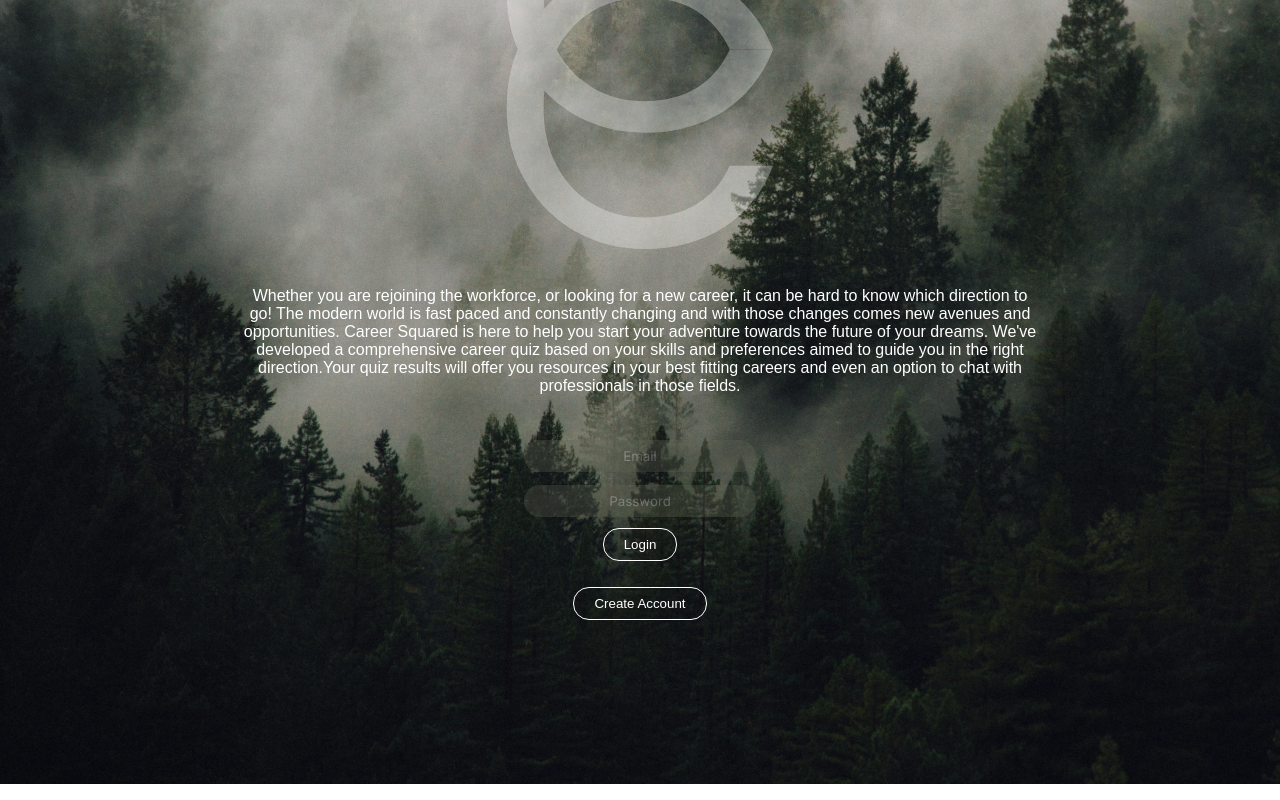
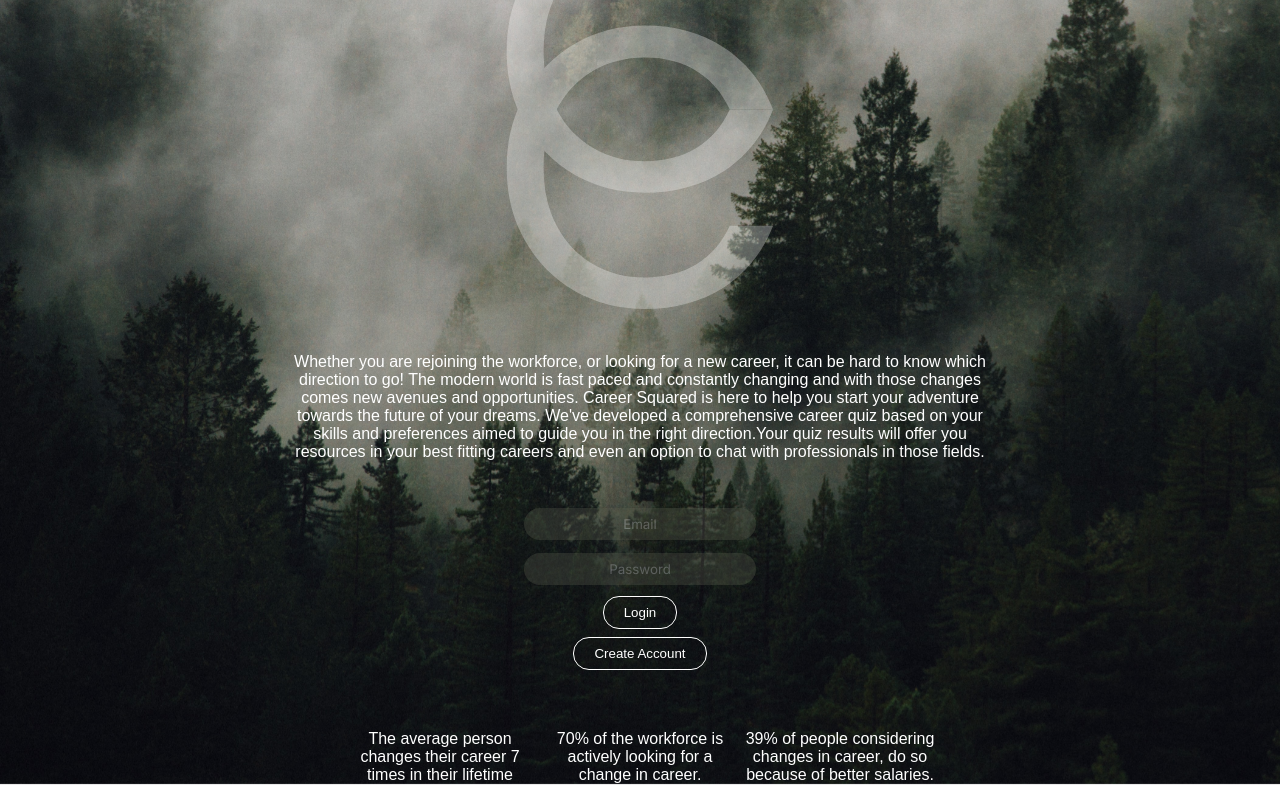
Before and after one commit to zacharypantalone/projectjjz, a React (Create React App) app: page / in a window 1280 px wide. Shown: the part 176-976 px from the top of the page. Before the commit the page ends 800 px from the top, so only its background shows below. Built offline with nearby package versions, Linux system fonts and the light colour scheme.

Commit message:
Improve styling for landing page

```diff
--- a/src/App.js
+++ b/src/App.js
@@ -66,6 +66,7 @@ function App() {
         className='background-image'
         src={backgroundImage}
       />
+      <article className='landing-page-container'>
         <img
           className='Logo'
           height={200}
@@ -95,8 +96,8 @@ function App() {
               />
             );
           })}
+          <div className='login-button-contianer'>
             <button onClick={handleLogin}>Login</button>
-      </form>
             <button
               className='Register'
               onClick={() => {
@@ -105,6 +106,15 @@ function App() {
             >
               Create Account
             </button>
+          </div>
+        </form>
+
+        <div className='facts-container'>
+          <p className='fact'>The average person changes their career 7 times in their lifetime</p>
+          <p className='fact'>70% of the workforce is actively looking for a change in career.</p>
+          <p className='fact'>39% of people considering changes in career, do so because of better salaries. </p>
+        </div>
+      </article>
     </main>
   );
 }
--- a/src/styles/App.scss
+++ b/src/styles/App.scss
@@ -5,11 +5,15 @@
   min-height: 100%;
   width: 100%;
   height: auto;
-  position: fixed;
   top: 0;
   left: 0;
   justify-content: space-between;
   align-items: center;
+}
+
+.landing-page-container {
+  height: fit-content;
+  margin-top: 60px;
 }
 
 .background-image {
@@ -37,6 +41,9 @@
   z-index: 1;
   position: relative;
   top: 25%;
+  display: flex;
+  flex-direction: column;
+  align-items: center;
 }
 
 .Register {
@@ -50,7 +57,28 @@
   display: flex;
   flex-direction: column;
   min-width: 600px;
-  width: 800px;
-  margin-bottom: 20px;
-    margin-top: 20px;
+  width: 700px;
+  margin-bottom: 40px;
+  margin-top: 40px;
+
 }
+
+.facts-container {
+  color: white;
+  display: flex;
+  flex-direction: row;
+  justify-content: center;
+  margin-top: 40px;
+}
+
+.fact {
+  width: 200px;
+}
+
+.login-button-contianer {
+  display: flex;
+  flex-direction: column;
+  width: fit-content;
+  align-items: center;
+
+}
```
Lines whose indentation alone changed are shown as unchanged.
